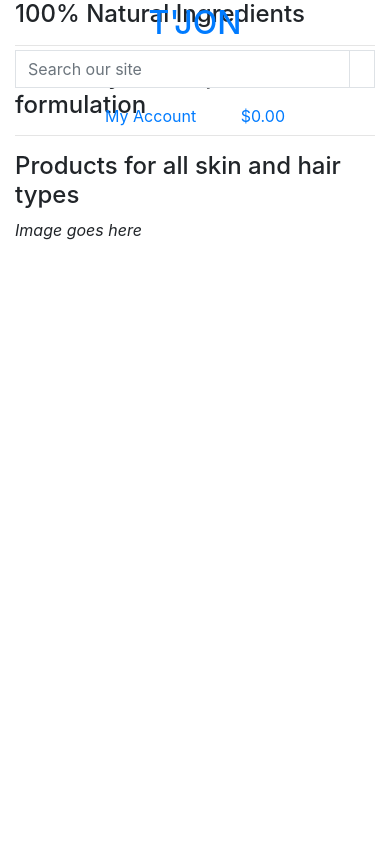
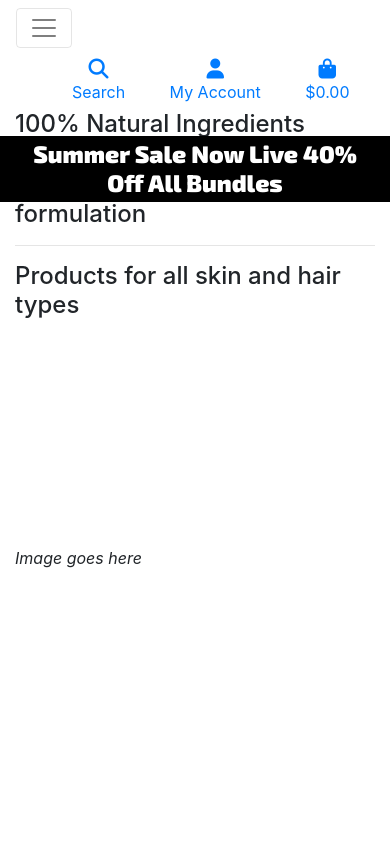
Before and after one commit to JeyAsare/tjon, a Django app: page / in a window 390 px wide. Run offline with Django 3.2, Linux system fonts and the light colour scheme; some libraries are stand-ins or nearby versions.

Commit message:
added main-nav and mobile-top-header to base template

```diff
--- /dev/null
+++ b/static/css/base.css
@@ -0,0 +1,34 @@
+html {
+    height: 100%;
+}
+
+body {
+    height: calc(100vh - 164px);
+}
+
+.logo-font {
+    font-family: "Exo 2", sans-serif;
+    font-optical-sizing: auto;
+    font-weight: 900;
+    font-style: normal;
+  }
+
+.bg-black {
+    background: #000 !important;
+}
+
+@media (min-width: 1200px) {
+    .container {
+        max-width: 80%;
+    }
+}
+
+@media (min-width: 992px){
+    .fixed-top-desktop-only{
+        position:fixed;
+        top: 0;
+        right: 0;
+        left: 0;
+        z-index: 1030;
+    }
+}
--- a/templates/base.html
+++ b/templates/base.html
@@ -14,13 +14,20 @@
     {% endblock %}
 
     {% block corecss %}
-        <link rel="stylesheet" href="https://cdn.jsdelivr.net/npm/bootstrap@4.6.2/dist/css/bootstrap.min.css" integrity="sha384-xOolHFLEh07PJGoPkLv1IbcEPTNtaed2xpHsD9ESMhqIYd0nLMwNLD69Npy4HI+N" crossorigin="anonymous">
+        <link rel="stylesheet" href="https://cdn.jsdelivr.net/npm/bootstrap@4.6.2/dist/css/bootstrap.min.css"
+        integrity="sha384-xOolHFLEh07PJGoPkLv1IbcEPTNtaed2xpHsD9ESMhqIYd0nLMwNLD69Npy4HI+N" crossorigin="anonymous">
+        <link rel="preconnect" href="https://fonts.googleapis.com">
+        <link rel="preconnect" href="https://fonts.gstatic.com" crossorigin>
+        <link href="https://fonts.googleapis.com/css2?family=Exo+2:ital,wght@0,100..900;1,100..900&display=swap"
+        rel="stylesheet">
+        <link rel="stylesheet" href="{% static 'css/base.css' %}">
     {% endblock %}
 
     {% block extra_css %}
     {% endblock %}
 
     {% block corejs %}
+        <script src="https://kit.fontawesome.com/b85175b6d2.js" crossorigin="anonymous"></script>
         <script src="https://cdn.jsdelivr.net/npm/jquery@3.5.1/dist/jquery.min.js" integrity="sha256-9/aliU8dGd2tb6OSsuzixeV4y/faTqgFtohetphbbj0=" crossorigin="anonymous"></script>
         <script src="https://cdn.jsdelivr.net/npm/popper.js@1.16.1/dist/umd/popper.min.js" integrity="sha384-9/reFTGAW83EW2RDu2S0VKaIzap3H66lZH81PoYlFhbGU+6BZp6G7niu735Sk7lN" crossorigin="anonymous"></script>
         <script src="https://cdn.jsdelivr.net/npm/bootstrap@4.6.2/dist/js/bootstrap.min.js" integrity="sha384-+sLIOodYLS7CIrQpBjl+C7nPvqq+FbNUBDunl/OZv93DB7Ln/533i8e/mZXLi/P+" crossorigin="anonymous"></script>
@@ -33,7 +40,7 @@
   </head>
   <body>
     <header class="container-fluid fixed-top">
-      <div class="row">
+        <div class="row pt-lg-2 d-none d-lg-flex">
             <div class="col-12 col-lg-4 my-auto py-1 py-lg-0 text-center text-lg-left">
                 <a href="">
                     <h2 class="logo-font text-black my-0">T'JON</h2>
@@ -92,6 +99,20 @@
                 </ul>
             </div>
         </div>
+        <div class="row">
+            <nav class="navbar navbar-expand-lg navbar-light w-100">
+                <button class="navbar-toggler" type="button" data-toggle="collapse" data-target="#main-nav" aria-controls="main-nav" aria-expanded="false" aria-label="Toggle navigation">
+                    <span class="navbar-toggler-icon"></span>
+                </button>
+                {% include 'includes/mobile-top-header.html'%}
+                {% include 'includes/main-nav.html'%}
+            </nav>
+        </div>
+        <div id="delivery-banner" class="row text-center">
+            <div class="col bg-black text-white">
+                <h4 class="logo-font my-1">Summer Sale Now Live <strong>40%</strong> Off All Bundles</h4>
+            </div>
+        </div>
     </header>
 
     {% if messages %}
--- /dev/null
+++ b/templates/includes/main-nav.html
@@ -0,0 +1,57 @@
+<div class="collapse navbar-collapse" id="main-nav">
+    <ul class="navbar-nav w-auto mx-auto">
+        <li class="nav-item dropdown">
+            <a class="logo-font font-weight-bold nav-link text-black mr-5" href="#">
+                All Products
+            </a>
+            <div class="dropdown-menu border-0" aria-labelledby="all-products-link">
+                <a href="" class="dropdown-item">By Price</a>
+                <a href="" class="dropdown-item ">By Rating</a>
+                <a href="" class="dropdown-item ">By Category</a>
+                <a href="" class="dropdown-item">All Products</a>
+            </div>
+        </li>
+
+        <li class="nav-item dropdown">
+            <a class="logo-font font-weight-bold nav-link text-black mr-5" href="#" id="skincare-link" data-toggle="dropdown" aria-haspopup="true" aria-expanded="false">
+                Skincare
+            </a>
+            <div class="dropdown-menu border-0" aria-labelledby="skincare-link">
+                <a href="" class="dropdown-item">Baobab Seed Oil</a>
+                <a href="" class="dropdown-item">Body Butter</a>
+                <a href="" class="dropdown-item">All Skincare</a>
+            </div>
+        </li>
+
+        <li class="nav-item dropdown">
+            <a class="logo-font font-weight-bold nav-link text-black mr-5" href="#" id="haircare-link" data-toggle="dropdown" aria-haspopup="true" aria-expanded="false">
+                Haircare
+            </a>
+            <div class="dropdown-menu border-0" aria-labelledby="haircare-link">
+                <a href="" class="dropdown-item">Hair Butter</a>
+                <a href="" class="dropdown-item">Herbal Shampoo</a>
+                <a href="" class="dropdown-item">All Haircare</a>
+            </div>
+        </li>
+
+        <li class="nav-item dropdown">
+            <a class="logo-font font-weight-bold nav-link text-black mr-5" href="#" id="extras-link" data-toggle="dropdown" aria-haspopup="true" aria-expanded="false">
+                Extras
+            </a>
+            <div class="dropdown-menu border-0" aria-labelledby="extras-link">
+                <a href="" class="dropdown-item">Cocounut</a>
+                <a href="" class="dropdown-item">Honey</a>
+                <a href="" class="dropdown-item">All extras</a>
+            </div>
+        </li>
+
+        <li class="nav-item dropdown">
+            <a class="logo-font font-weight-bold nav-link text-black" href="#" id="bundles-link" data-toggle="dropdown" aria-haspopup="true" aria-expanded="false">
+                Bundles
+            </a>
+            <div class="dropdown-menu border-0" aria-labelledby="bundles-link">
+                <a href="" class="dropdown-item">All Bundle Deals</a>
+            </div>
+        </li>
+    </ul>
+</div>
--- /dev/null
+++ b/templates/includes/mobile-top-header.html
@@ -0,0 +1,59 @@
+
+<ul>
+    <li class="list-inline-item">
+      <a class="text-black nav-link d-block d-lg-none" href="#" id="mobile-search" data-toggle="dropdown" aria-haspopup="true" aria-expanded="false">
+          <div class="text-center">
+              <div><i class="fas fa-search fa-lg"></i></div>
+              <p class="my-0">Search</p>
+          </div>
+      </a>
+      <div class="dropdown-menu border-0 w-100 p-3 rounded-0 my-0" aria-labelledby="mobile-search">
+          <form class="form" method="GET" action="">
+              <div class="input-group w-100">
+                  <input class="form-control border border-black rounded-0" type="text" name="q" placeholder="Search our site">
+                  <div class="input-group-append">
+                      <button class="form-control form-control btn btn-black border border-black rounded-0" type="submit">
+                          <span class="icon">
+                              <i class="fas fa-search"></i>
+                          </span>
+                      </button>
+                  </div>
+              </div>
+          </form>
+      </div>
+  </li>
+  <li class="list-inline-item dropdown">
+      <a class="text-black nav-link d-block d-lg-none" href="#" id="user-options" data-toggle="dropdown" aria-haspopup="true" aria-expanded="false">
+          <div class="text-center">
+              <div><i class="fas fa-user fa-lg"></i></div>
+              <p class="my-0">My Account</p>
+          </div>
+      </a>
+      <div class="dropdown-menu border-0" aria-labelledby="user-options">
+          {% if request.user.is_authenticated %}
+              {% if request.user.is_superuser %}
+                  <a href="{% url 'account_logout' %}" class="dropdown-item">Product Management</a>
+              {% endif %}
+              <a href="" class="dropdown-item">My Profile</a>
+              <a href="{% url 'account_logout' %}" class="dropdown-item">Logout</a>
+          {% else %}
+              <a href="{% url 'account_signup' %}" class="dropdown-item">Register</a>
+              <a href="{% url 'account_login' %}" class="dropdown-item">Login</a>
+          {% endif %}
+      </div>
+  </li>
+  <li class="list-inline-item">
+      <a class="{% if grand_total %}text-primary font-weight-bold{% else %}text-black{% endif %} nav-link d-block d-lg-none" href="">
+          <div class="text-center">
+              <div><i class="fas fa-shopping-bag fa-lg"></i></div>
+              <p class="my-0">
+                  {% if grand_total %}
+                      ${{ grand_total|floatformat:2 }}
+                  {% else %}
+                      $0.00
+                  {% endif %}
+              </p>
+          </div>
+      </a>
+    </li>
+  </ul>
--- a/tjon/settings.py
+++ b/tjon/settings.py
@@ -148,6 +148,10 @@ USE_TZ = True
 # https://docs.djangoproject.com/en/3.2/howto/static-files/
 
 STATIC_URL = '/static/'
+STATICFILES_DIRS = (os.path.join(BASE_DIR, 'static'),)
+
+MEDIA_URL = '/media/'
+MEDIA_ROOT = os.path.join(BASE_DIR, 'media')
 
 # Default primary key field type
 # https://docs.djangoproject.com/en/3.2/ref/settings/#default-auto-field
--- a/tjon/urls.py
+++ b/tjon/urls.py
@@ -15,10 +15,12 @@ Including another URLconf
 """
 from django.contrib import admin
 from django.urls import path, include
+from django.conf import settings
+from django.conf.urls.static import static
 
 urlpatterns = [
     path('admin/', admin.site.urls),
     path('accounts/', include('allauth.urls')),
     path('', include('home.urls')),
 
-]
+] + static(settings.MEDIA_URL, document_root=settings.MEDIA_ROOT)
```
Lines whose indentation alone changed are shown as unchanged.
